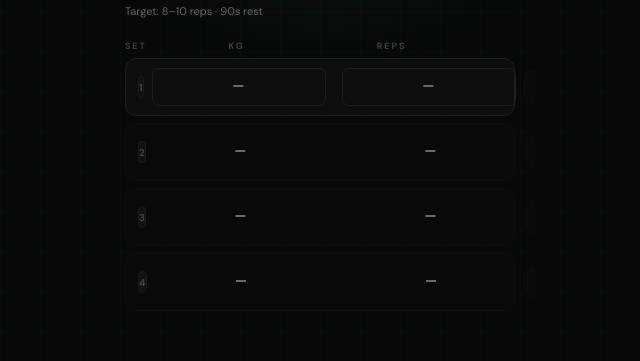
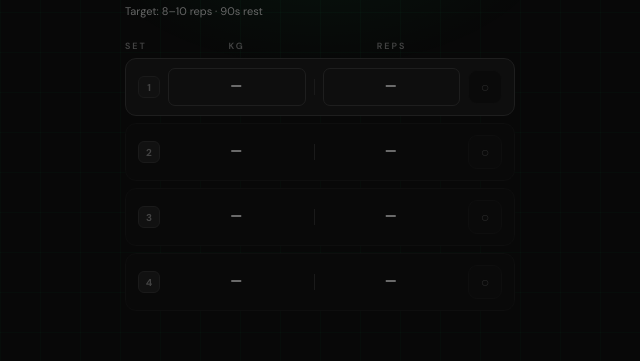
Before and after one commit to sublimeinterwebz/apexcoach, a Next.js app: page /workout in a window 1280 px wide. Both pictures are taken after a click on the button "Start Workout". Shown: the part 148-509 px from the top of the page, without its empty margins (320-960 px from the left). Built offline with nearby package versions, Linux system fonts and the light colour scheme.

Commit message:
fix: set row overflow — minWidth:0 on inputs, flexShrink:0 on check button

```diff
--- a/pages/workout.js
+++ b/pages/workout.js
@@ -159,14 +159,14 @@ function ActiveScreen({ ex, exIdx, sets, allDone, isLast, elapsed, timer, timerP
           const isActive = !s.done && sets.slice(0,si).every(x => x.done);
           const canLog   = s.weight !== "" && s.reps !== "";
           return (
-            <div key={si} style={{ display:"flex", alignItems:"center", gap:8, padding:"9px 12px", borderRadius:11, background: s.done?"rgba(0,255,128,0.05)":isActive?"#0e0e0e":"#090909", border:`1px solid ${s.done?"rgba(0,255,128,0.2)":isActive?"#1e1e1e":"#0e0e0e"}`, transition:"all 0.25s" }}>
-              <div style={{ width:22, height:22, borderRadius:6, background: s.done?"rgba(0,255,128,0.12)":"#111", border:`1px solid ${s.done?"rgba(0,255,128,0.25)":"#1a1a1a"}`, display:"flex", alignItems:"center", justifyContent:"center", fontSize:10, fontWeight:700, color: s.done?"#00ff80":"#444" }}>{si+1}</div>
+            <div key={si} style={{ display:"flex", alignItems:"center", gap:8, padding:"9px 12px", borderRadius:11, background: s.done?"rgba(0,255,128,0.05)":isActive?"#0e0e0e":"#090909", border:`1px solid ${s.done?"rgba(0,255,128,0.2)":isActive?"#1e1e1e":"#0e0e0e"}`, transition:"all 0.25s", overflow:"hidden", width:"100%" }}>
+              <div style={{ width:22, height:22, borderRadius:6, flexShrink:0, background: s.done?"rgba(0,255,128,0.12)":"#111", border:`1px solid ${s.done?"rgba(0,255,128,0.25)":"#1a1a1a"}`, display:"flex", alignItems:"center", justifyContent:"center", fontSize:10, fontWeight:700, color: s.done?"#00ff80":"#444" }}>{si+1}</div>
               <input type="number" placeholder="—" value={s.weight} disabled={s.done||!isActive} onChange={e => updateSet(si,"weight",e.target.value)}
-                style={{ flex:1, background:"transparent", border:`1px solid ${isActive&&!s.done?"#1e1e1e":"transparent"}`, borderRadius:7, padding:"6px 0", color: s.done?"#00aa55":isActive?"#f0f0f0":"#333", fontSize:20, fontFamily:"'Bebas Neue'", letterSpacing:1, textAlign:"center", outline:"none" }}/>
-              <div style={{ width:1, height:16, background:"#1a1a1a" }}/>
+                style={{ flex:1, minWidth:0, background:"transparent", border:`1px solid ${isActive&&!s.done?"#1e1e1e":"transparent"}`, borderRadius:7, padding:"6px 0", color: s.done?"#00aa55":isActive?"#f0f0f0":"#333", fontSize:20, fontFamily:"'Bebas Neue'", letterSpacing:1, textAlign:"center", outline:"none" }}/>
+              <div style={{ width:1, height:16, background:"#1a1a1a", flexShrink:0 }}/>
               <input type="number" placeholder="—" value={s.reps} disabled={s.done||!isActive} onChange={e => updateSet(si,"reps",e.target.value)}
-                style={{ flex:1, background:"transparent", border:`1px solid ${isActive&&!s.done?"#1e1e1e":"transparent"}`, borderRadius:7, padding:"6px 0", color: s.done?"#00aa55":isActive?"#f0f0f0":"#333", fontSize:20, fontFamily:"'Bebas Neue'", letterSpacing:1, textAlign:"center", outline:"none" }}/>
-              <button onClick={() => !s.done&&isActive&&canLog&&completeSet(si)} style={{ width:34, height:34, borderRadius:9, flexShrink:0, background: s.done?"rgba(0,255,128,0.14)":isActive&&canLog?"rgba(0,255,128,0.08)":"#0a0a0a", border:`1px solid ${s.done?"rgba(0,255,128,0.35)":isActive&&canLog?"rgba(0,255,128,0.25)":"#0e0e0e"}`, color: s.done?"#00ff80":isActive&&canLog?"#00ff80":"#2a2a2a", fontSize:14, cursor: isActive&&canLog&&!s.done?"pointer":"default", transition:"all 0.2s", display:"flex", alignItems:"center", justifyContent:"center" }}>{s.done?"✓":"○"}</button>
+                style={{ flex:1, minWidth:0, background:"transparent", border:`1px solid ${isActive&&!s.done?"#1e1e1e":"transparent"}`, borderRadius:7, padding:"6px 0", color: s.done?"#00aa55":isActive?"#f0f0f0":"#333", fontSize:20, fontFamily:"'Bebas Neue'", letterSpacing:1, textAlign:"center", outline:"none" }}/>
+              <button onClick={() => !s.done&&isActive&&canLog&&completeSet(si)} style={{ width:34, height:34, minWidth:34, borderRadius:9, flexShrink:0, background: s.done?"rgba(0,255,128,0.14)":isActive&&canLog?"rgba(0,255,128,0.08)":"#0a0a0a", border:`1px solid ${s.done?"rgba(0,255,128,0.35)":isActive&&canLog?"rgba(0,255,128,0.25)":"#0e0e0e"}`, color: s.done?"#00ff80":isActive&&canLog?"#00ff80":"#2a2a2a", fontSize:14, cursor: isActive&&canLog&&!s.done?"pointer":"default", transition:"all 0.2s", display:"flex", alignItems:"center", justifyContent:"center" }}>{s.done?"✓":"○"}</button>
             </div>
           );
         })}
```
